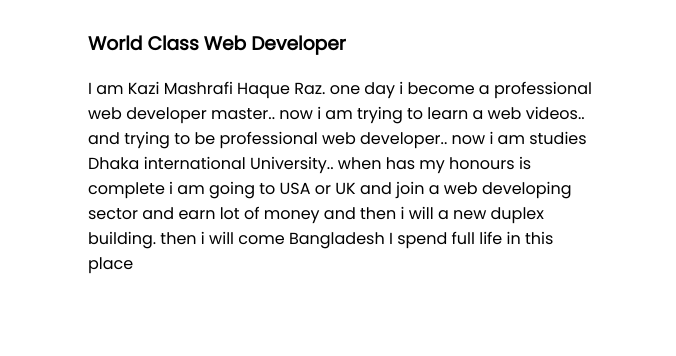
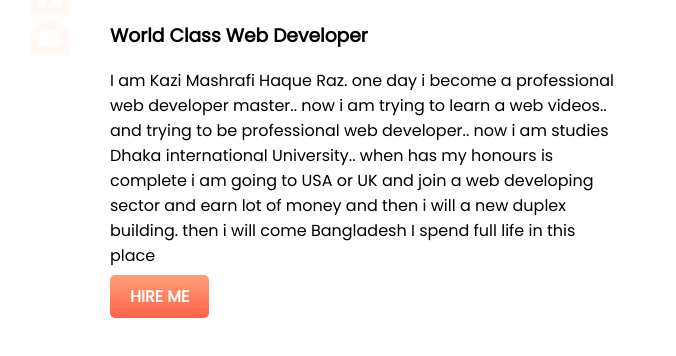
Before and after one commit to maashrafirazz12/web-protfolio, a plain HTML site: page index.html in a window 1280 px wide. Shown: the part 304-660 px from the top of the page, without its empty margins (0-676 px from the left). Drawn offline with Linux system fonts and the light colour scheme.

Commit message:
added best part

```diff
--- a/index.html
+++ b/index.html
@@ -12,12 +12,13 @@
     <link rel="stylesheet" href="style.css">
 </head>
 <body>
-    <section>
+    <section class="top-banner">
         <div class="half-width">
     <h1>Welcome To</h1>
     <h1><span class="Name-highlight">Raz</span> Website</h1>
     <h3>World Class Web Developer</h3>
     <p>I am Kazi Mashrafi Haque Raz. one day i become a professional web developer master.. now i am trying to learn a web videos.. and trying to be professional web developer.. now i am studies Dhaka international University.. when has my honours is complete i am going to USA or UK and join a web developing sector and earn lot of money and then i will a new duplex building. then i will come Bangladesh I spend full life in this place</p>
+    <a class="link-button" target="_blank" href="https://www.linkedin.com/in/kazi-mashrafi-haque-raz-35a8b7352/">HIRE ME</a>
 </div>
 <div class="half-width">
 <img src="images/WhatsApp Image 2025-02-22 at 23.24.27_abc0e6e6.png" alt="">
--- a/style.css
+++ b/style.css
@@ -1,5 +1,6 @@
 body{
     font-family: "Poppins", serif;
+    margin: 0px;
 }
 h1{
     font-size: 50px;
@@ -10,9 +11,27 @@ h1{
 .half-width{
     width: 40%;
     float: left;
-    margin-left: 30px;
+    margin-left: 60px;
     padding: 50px;
 }
 .half-width img{
-    width: 90%;
+    width: 70%;
+    margin-left: 70px;
 }
+.top-banner{
+    background-image: url("images/top-banner.png");
+
+    background-repeat: no-repeat;
+}
+section{
+    height: 500px;
+}
+.link-button{
+    text-decoration: none;
+    background-image: linear-gradient(lightsalmon, tomato);
+    padding: 10px 20px;
+    border-radius: 5px;
+    color: white;
+    font-weight: 700;
+
+}
```
